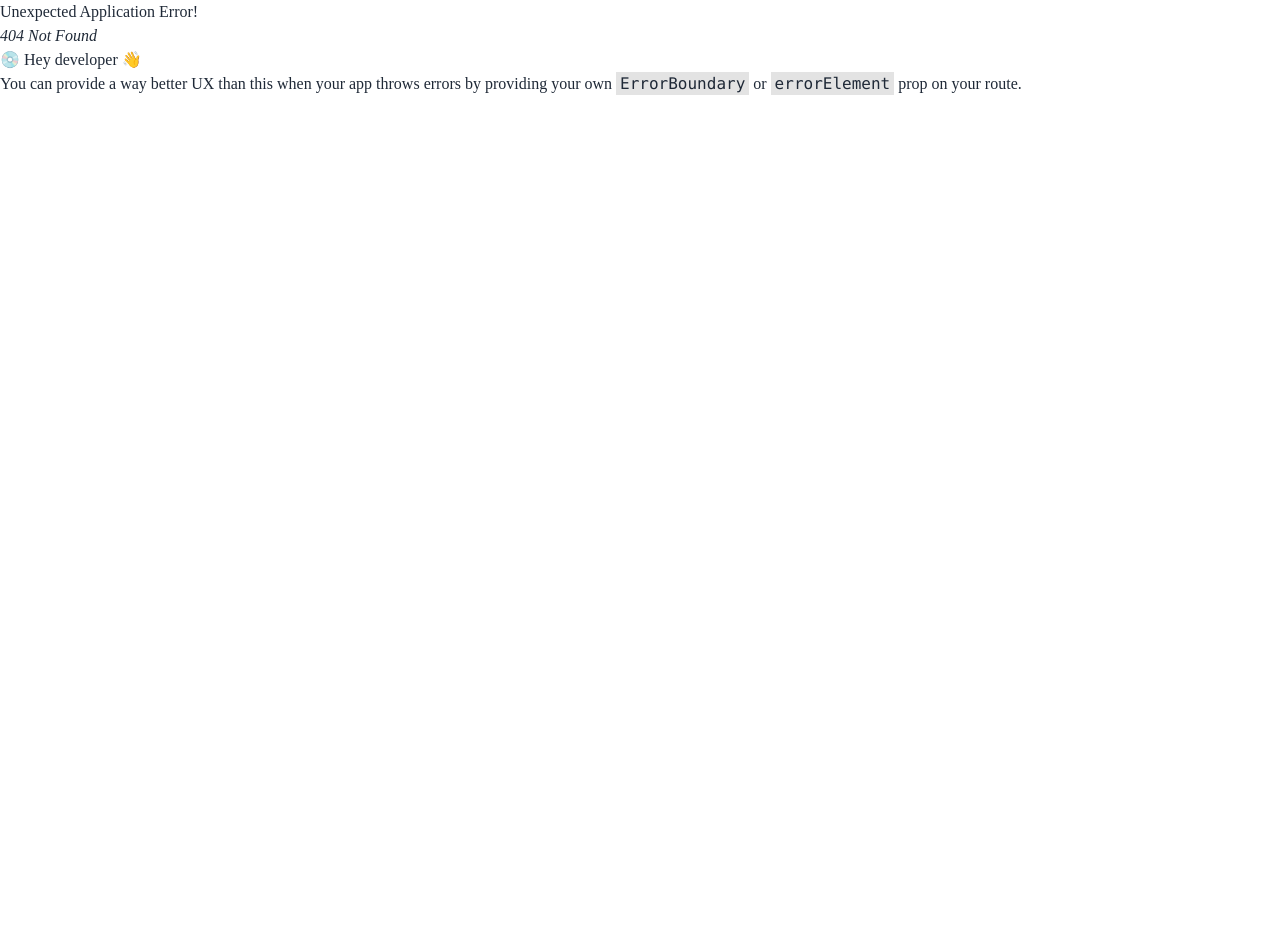
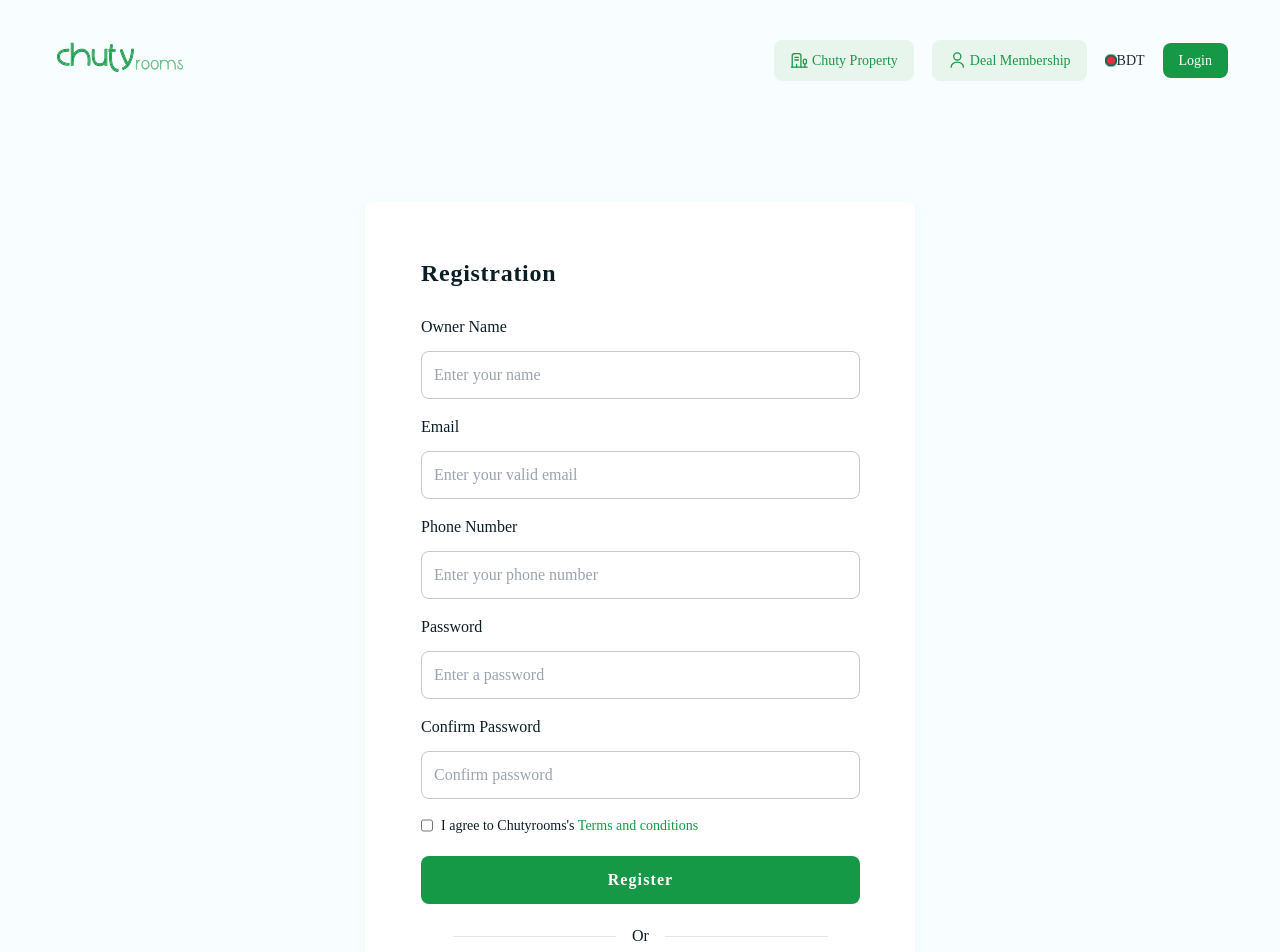
Before and after one commit to arif123s/chutyrooms-v2-client-side, a React (Vite) app: page /owner-register in a window 1280 px wide. Before the commit this address had no page. Shown: the top 952 px of the page. Before the commit the page ends 800 px from the top, so only its background shows below. Built offline with nearby package versions, Linux system fonts and the light colour scheme; a web font is replaced by a local one.

Commit message:
owner register

```diff
--- a/src/Layout/Main.css
+++ b/src/Layout/Main.css
@@ -1,6 +1,14 @@
-* {
-  font-family: "Gilroy";
-}
+
+
+ /* .no-spinners-input {
+         -moz-appearance: textfield;
+      }
+
+      .no-spinners-input::-webkit-outer-spin-button,
+      .no-spinners-input::-webkit-inner-spin-button {
+         -webkit-appearance: none;
+         margin: 0;
+      } */
 
 .custom-container {
   width: 1220px;
--- a/src/Layout/Main.jsx
+++ b/src/Layout/Main.jsx
@@ -1,16 +1,16 @@
 import { Outlet } from "react-router-dom";
 // import NavBar from "../Pages/Common/Includes/User/NavBar/NavBar";
 // import Footer from "../Pages/Common/Includes/Footer/Footer";
-import "./Main.css"
+import "./Main.css";
+import ScrollToTop from "../ScrollToTop/ScrollToTop";
 
 const Main = () => {
-    return (
-      <div>
-            {/* <NavBar></NavBar> */}
-            <Outlet></Outlet>
-           {/* <Footer></Footer> */}
-      </div>
-    );
+  return (
+    <div>
+      <ScrollToTop />
+      <Outlet></Outlet>
+    </div>
+  );
 };
 
 export default Main;
--- a/src/Pages/Auth/Login/Login.css
+++ b/src/Pages/Auth/Login/Login.css
@@ -46,9 +46,10 @@
   color: #ffffff;
   font-size: 16px;
   font-weight: 600;
+  letter-spacing: 1.1px;
 }
 
-.social-icon{
+.social-login-icon{
   width: 48px;
   height: 48px;
 }
@@ -71,7 +72,7 @@
   height: 40px;
 }
 
-.social-icon{
+.social-login-icon{
   width: 40px;
   height: 40px;
 }
@@ -93,7 +94,7 @@
   height: 40px;
 }
 
-.social-icon{
+.social-login-icon{
   width: 40px;
   height: 40px;
 }
@@ -115,7 +116,7 @@
   height: 40px;
 }
 
-.social-icon{
+.social-login-icon{
   width: 40px;
   height: 40px;
 }
--- a/src/Pages/Auth/Login/Login.jsx
+++ b/src/Pages/Auth/Login/Login.jsx
@@ -57,7 +57,11 @@ const Login = () => {
             <a className="text-[#159947]">Forgot Password?</a>
           </div>
 
-          <input type="submit" className="login-btn" value="Sign In" />
+          <input
+            type="submit"
+            className="login-btn"
+            value="Sign In"
+          />
           {/* <button className="login-btn">Sign In</button> */}
         </form>
 
@@ -68,8 +72,8 @@ const Login = () => {
         </div>
 
         <div className="flex my-[20px] justify-center gap-4">
-          <img className="social-icon" src={fbIcon} alt="" />
-          <img className="social-icon" src={googleIcon} alt="" />
+          <img className="social-login-icon" src={fbIcon} alt="" />
+          <img className="social-login-icon" src={googleIcon} alt="" />
         </div>
 
         <div className="text-center">
--- /dev/null
+++ b/src/Pages/Auth/Owner/OwnerRegister/OwnerRegister.jsx
@@ -0,0 +1,153 @@
+import { useNavigate } from "react-router-dom";
+import { useState } from "react";
+import fbIcon from "../../../../assets/icons/facebook-login.svg";
+import googleIcon from "../../../../assets/icons/google-login.svg";
+
+const OwnerRegister = () => {
+     const [inputValue, setInputValue] = useState("");
+       const navigate = useNavigate();
+
+       const handleNavigate = (route) => {
+         navigate(`/${route}`);
+       };
+
+     const handleInput = (event) => {
+       // Remove non-numeric characters
+       const sanitizedValue = event.target.value.replace(/[^0-9]/g, "");
+       setInputValue(sanitizedValue);
+     };
+
+  return (
+    <div className="login-container">
+      <h2 className="login-title">Registration</h2>
+
+      <form>
+        <div className="mb-4">
+          <label className="input-title" htmlFor="name">
+            Owner Name
+          </label>
+          <input
+            className="input-box"
+            id="name"
+            name="name"
+            type="text"
+            placeholder="Enter your name"
+          />
+        </div>
+
+        <div className="mb-4">
+          <label className="input-title" htmlFor="email">
+            Email
+          </label>
+          <input
+            className="input-box"
+            id="email"
+            name="email"
+            type="email"
+            placeholder="Enter your valid email"
+          />
+        </div>
+
+        <div className="mb-4">
+          <label className="input-title" htmlFor="phone">
+            Phone Number
+          </label>
+          {/* <input
+            className="input-box"
+            id="phone"
+            name="phone"
+            type="number"
+            placeholder="Enter your phone number"
+          /> */}
+          <input
+            type="text"
+            pattern="[0-9]*"
+            className="input-box"
+            id="phone"
+            value={inputValue}
+            onInput={handleInput}
+            placeholder="Enter your phone number"
+          />
+        </div>
+
+        <div className="mb-4">
+          <label className="input-title" htmlFor="password">
+            Password
+          </label>
+          <input
+            className="input-box "
+            id="password"
+            name="password"
+            type="password"
+            placeholder="Enter a password"
+          />
+        </div>
+
+        <div className="mb-4">
+          <label className="input-title" htmlFor="confirmPassword">
+            Confirm Password
+          </label>
+          <input
+            className="input-box"
+            id="confirmPassword"
+            name="confirmPassword"
+            type="password"
+            placeholder="Confirm password"
+          />
+        </div>
+
+        <div className="flex items-center mt-3 text-[12px] lg:text-[14px] mb-[20px]">
+          {/* <img className="w-[12px] mr-2" src={selectBoxIcon} alt="" /> */}
+          <input
+            className="w-[12px] mr-2 text-[]"
+            type="checkbox"
+            name="terms"
+            id="terms"
+          />
+
+          <p>
+            {/* eslint-disable-next-line react/no-unescaped-entities */}I agree
+            to Chutyrooms's{" "}
+            <a className="text-[#159947]">Terms and conditions</a>
+          </p>
+        </div>
+
+        <input
+          onClick={() => {
+            handleNavigate("otp");
+          }}
+          type="submit"
+          className="login-btn"
+          value="Register"
+        />
+      </form>
+
+      <div className="flex mt-[20px] items-center mx-0 md:mx-8 lg:mx-8">
+        <hr className="w-full bg-[#C6C6C6] h-[1px]" />
+        <span className="mx-4 text[14px]">Or</span>
+        <hr className="w-full bg-[#C6C6C6] h-[1px]" />
+      </div>
+
+      <div className="flex my-[20px] justify-center gap-4">
+        <img className="social-login-icon" src={fbIcon} alt="" />
+        <img className="social-login-icon" src={googleIcon} alt="" />
+      </div>
+
+      <div className="text-center">
+        <p className="text-[16px]">
+          Already registered?{" "}
+          <a
+            onClick={() => {
+              handleNavigate("login");
+            }}
+            className="text-[#159947] hover:cursor-pointer"
+          >
+            Sign In
+          </a>
+        </p>
+      </div>
+    </div>
+  );
+};
+
+export default OwnerRegister;
--- a/src/Pages/Auth/Register/Register.jsx
+++ b/src/Pages/Auth/User/Register/Register.jsx
@@ -1,7 +1,7 @@
 import { useNavigate } from "react-router-dom";
 // import selectBoxIcon from "../../../assets/icons/rectangle-select-box.svg";
-import fbIcon from "../../../assets/icons/facebook-login.svg";
-import googleIcon from "../../../assets/icons/google-login.svg";
+import fbIcon from "../../../../assets/icons/facebook-login.svg";
+import googleIcon from "../../../../assets/icons/google-login.svg";
 
 const Register = () => {
 
@@ -16,7 +16,7 @@ const navigate = useNavigate();
         <h2 className="login-title">Registration</h2>
 
         <form>
-          <div className="mb-4">
+          {/* <div className="mb-4">
             <label className="input-title" htmlFor="userId">
               User ID
             </label>
@@ -27,7 +27,7 @@ const navigate = useNavigate();
               type="text"
               placeholder="Enter your user id"
             />
-          </div>
+          </div> */}
 
           <div className="mb-4">
             <label className="input-title" htmlFor="name">
@@ -83,7 +83,7 @@ const navigate = useNavigate();
 
           <div className="mb-4">
             <label className="input-title" htmlFor="confirmPassword">
-              Password
+             Confirm Password
             </label>
             <input
               className="input-box"
@@ -120,8 +120,8 @@ const navigate = useNavigate();
         </div>
 
         <div className="flex my-[20px] justify-center gap-4">
-          <img className="social-icon" src={fbIcon} alt="" />
-          <img className="social-icon" src={googleIcon} alt="" />
+          <img className="social-login-icon" src={fbIcon} alt="" />
+          <img className="social-login-icon" src={googleIcon} alt="" />
         </div>
 
         <div className="text-center">
--- a/src/Pages/Common/Includes/User/NavBar/NavBar.jsx
+++ b/src/Pages/Common/Includes/User/NavBar/NavBar.jsx
@@ -25,8 +25,8 @@ const NavBar = () => {
     return () => clearTimeout(timeoutId);
   }, []);
 
-  const handleLogin = () => {
-    navigate("/login");
+  const handleNavigate = (route) => {
+    navigate(`/${route}`);
   };
 
   // const [activeLink, setActiveLink] = useState(null);
@@ -40,7 +40,7 @@ const NavBar = () => {
   return (
     <div className=" custom-container mx-auto pt-[12px] lg:pt-[32px]">
       <div className="flex w-full justify-between">
-        <a className="nav-chuty-logo">
+        <a onClick={() => handleNavigate("")} className="nav-chuty-logo">
           <img src={chutyLogo}></img>
         </a>
 
@@ -56,7 +56,10 @@ const NavBar = () => {
                 <img className="nav-icon" src={propertyLogo}></img>
                 Chuty Property
               </NavLink> */}
-            <a className="menu-mobile bg-[#E8F5ED]  text-[#159947] nav-item flex px-[16px] items-center py-[10px] rounded-[8px]">
+            <a
+              onClick={() => handleNavigate("owner-register")}
+              className="menu-mobile bg-[#E8F5ED]  text-[#159947] nav-item flex px-[16px] items-center py-[10px] rounded-[8px]"
+            >
               <img className="nav-icon" src={propertyIcon}></img>
               Chuty Property
             </a>
@@ -70,7 +73,11 @@ const NavBar = () => {
           <li className="menu-mobile">
             <a className="flex">
               <img src={globalLogo}></img>
-              <select className="bg-[#F8FEFF]" name="" id="">
+              <select
+                className="bg-[#F8FEFF] appearance-none row-start-1 col-start-1"
+                name=""
+                id=""
+              >
                 <option className="bg-white " value="BDT">
                   BDT
                 </option>
@@ -89,7 +96,7 @@ const NavBar = () => {
           </li>
           <li className="menu-mobile">
             <a
-              onClick={handleLogin}
+              onClick={() => handleNavigate("login")}
               className="bg-[#159947] text-white px-[16px] py-[10px] rounded-[8px] border-0"
             >
               Login
@@ -121,7 +128,7 @@ const NavBar = () => {
             }`}
           >
             <a
-              onClick={handleLogin}
+              onClick={() => handleNavigate("login")}
               className="bg-[#159947] w-full text-white px-[14px] py-[7px]  rounded-[8px] border-0"
             >
               Login
--- /dev/null
+++ b/src/ScrollToTop/ScrollToTop.jsx
@@ -0,0 +1,12 @@
+import { useEffect } from "react";
+import { useLocation } from "react-router-dom";
+
+export default function ScrollToTop() {
+  const { pathname } = useLocation();
+
+  useEffect(() => {
+    window.scrollTo(0, 0);
+  }, [pathname]);
+
+  return null;
+}
--- a/src/index.css
+++ b/src/index.css
@@ -7,3 +7,25 @@
   src: local('Gilroy'), url('./fonts/Gilroy-Regular.ttf') format('truetype');
   /* font-weight: lighter; */
 }
+
+/* @layer base {
+  input[type="number"]::-webkit-inner-spin-button,
+  input[type="number"]::-webkit-outer-spin-button {
+    -webkit-appearance: none;
+    margin: 0;
+  }
+} */
+
+* {
+  font-family: "Gilroy";
+}
+
+ @layer base {
+        input[type='number']::-webkit-outer-spin-button,
+        input[type='number']::-webkit-inner-spin-button,
+        input[type='number'] {
+          -webkit-appearance: none;
+          margin: 0;
+          -moz-appearance: textfield !important;
+        }
+     }
```
Also changed, not shown: src/Routes/Route.jsx (+7 -1 lines), src/Pages/Auth/Owner/OwnerRegister/OwnerRegister.css (added), src/Pages/Auth/User/Register/Register.css (added).
